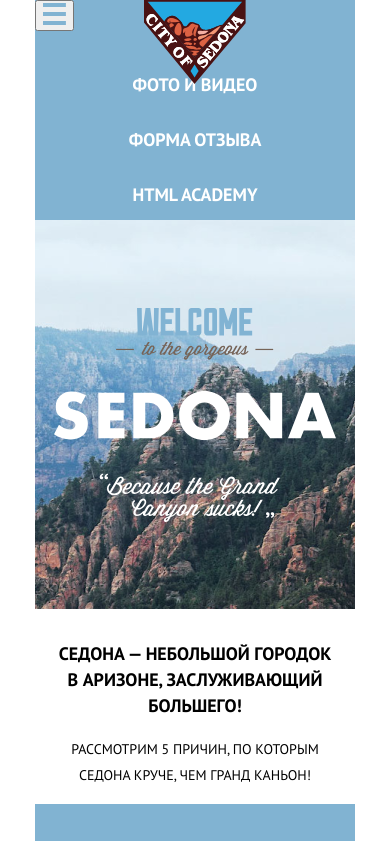
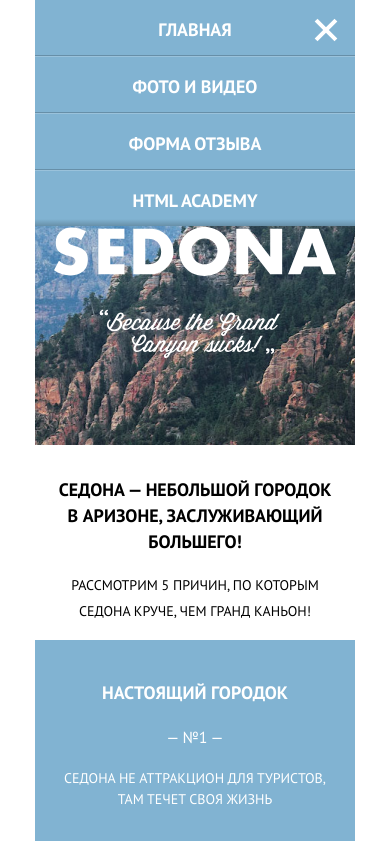
Before and after one commit to pxfzzstg/1810663-sedona-24, a website: page source/index.html in a window 390 px wide. Both pictures are taken after a click on the button "Открыть меню". Shown: the top 841 px of the page. Drawn offline with nearby package versions, Linux system fonts and the light colour scheme; files that its build step writes are made by us from their sources.

Commit message:
5.7. Декоративные элементы главной страницы: Add style for main-nav

```diff
--- a/source/index.html
+++ b/source/index.html
@@ -12,11 +12,12 @@
         <a class="page-header__logo">
           <img src="img/logotype-mobile.svg" width="102" height="84" alt="Седона">
         </a>
-        <nav class="main-nav">
-          <button class="main-nav__toggle" type="button">
-            <img src="img/icon-menu.svg" width="23" height="22" alt="Закрыть">
-            <span class="visually-hidden">Открыть меню</span>
-          </button>
+        <nav class="main-nav main-nav--closed main-nav--nojs">
+          <div class="main-nav__toggle_wrapper">
+            <button class="main-nav__toggle" type="button">
+              <span class="visually-hidden">Открыть меню</span>
+            </button>
+          </div>
           <ul class="main-nav__list site-list">
             <li class="site-list__item site-list__item--active">
               <a class="site-list__link">
@@ -214,5 +215,21 @@
         </div>
       </footer>
     </div>
+    <script>
+      var navMain = document.querySelector('.main-nav');
+      var navToggle = document.querySelector('.main-nav__toggle');
+
+      navMain.classList.remove('main-nav--nojs');
+
+      navToggle.addEventListener('click', function () {
+        if (navMain.classList.contains('main-nav--closed')) {
+          navMain.classList.remove('main-nav--closed');
+          navMain.classList.add('main-nav--opened');
+        } else {
+          navMain.classList.remove('main-nav--opened');
+          navMain.classList.add('main-nav--closed');
+        }
+      });
+    </script>
   </body>
 </html>
--- a/source/sass/blocks/main-nav.scss
+++ b/source/sass/blocks/main-nav.scss
@@ -1,7 +1,134 @@
+.main-nav__toggle_wrapper {
+  @media (max-width: $mobile-width-only) {
+    height: 56px;
+  }
+}
+
 .main-nav__toggle {
   position: absolute;
+  display: block;
+  width: 23px;
+  height: 22px;
+  top: 17px;
+  right: 20px;
+  padding: 0;
+  border: none;
+  background-color: transparent;
+  cursor: pointer;
 
   @media (min-width: $tablet-width) {
     display: none;
   }
 }
+
+.main-nav--closed .main-nav__toggle::before {
+  content: "";
+  position: absolute;
+  top: 0;
+  left: 0;
+  width: 23px;
+  height: 4px;
+  background-color: $color-bg-secondary;
+  box-shadow:
+    0 9px 0 0 $color-bg-secondary,
+    0 18px 0 0 $color-bg-secondary;
+}
+
+.main-nav--closed .main-nav__toggle:hover::before {
+  opacity: 0.6;
+}
+
+.main-nav--closed .main-nav__toggle:active::before {
+  opacity: 0.3;
+}
+
+.main-nav--closed {
+  @media (max-width: $mobile-width-only) {
+    .site-list__item {
+      display: none;
+    }
+  }
+}
+
+.main-nav--opened .main-nav__toggle {
+  &::before,
+  &::after {
+    content: "";
+    position: absolute;
+    left: 0;
+    width: 28px;
+    height: 4px;
+    background-color: $color-bg;
+    z-index: 3;
+  }
+
+  &::before {
+    transform: rotate(45deg);
+  }
+
+  &::after {
+    transform: rotate(-45deg);
+  }
+}
+
+.main-nav--opened .main-nav__toggle:hover {
+  &::before,
+  &::after {
+    opacity: 0.6;
+  }
+}
+
+.main-nav--opened .main-nav__toggle:active {
+  &::before,
+  &::after {
+    opacity: 0.3;
+  }
+}
+
+.main-nav--opened {
+  @media (max-width: $mobile-width-only) {
+    .main-nav__list {
+      position: absolute;
+      top: 0;
+      width: 320px;
+      z-index: 2;
+    }
+
+    & .site-list__item:not(:first-of-type) {
+      border-top: 1px solid rgba(255, 255, 255, 0.2);
+    }
+
+    & .site-list__item:not(:last-of-type) {
+      border-bottom: 1px solid rgba(1, 1, 1, 0.2);
+    }
+
+    .site-list__item:last-of-type::after {
+      position: absolute;
+      content: "";
+      display: block;
+      width: 320px;
+      height: 7px;
+      background: linear-gradient(180deg, rgba(0, 0, 0, 0) 0%, rgba(0, 0, 0, 0.2) 100%);
+      bottom: 0;
+    }
+
+    & .site-list__link[href]:hover {
+      background-color: $color-bg-secondary-hover;
+    }
+
+    & .site-list__link[href]:active {
+      background-color: $color-bg-secondary-active;
+      opacity: 0.3;
+    }
+  }
+}
+
+.main-nav--nojs {
+  .main-nav__toggle {
+    display: none;
+  }
+
+  .main-nav__list {
+    position: static;
+  }
+}
--- a/source/sass/blocks/page-header.scss
+++ b/source/sass/blocks/page-header.scss
@@ -6,4 +6,5 @@
   position: absolute;
   left: 50%;
   transform: translateX(-50%);
+  z-index: 2;
 }
--- a/source/sass/blocks/page-main.scss
+++ b/source/sass/blocks/page-main.scss
@@ -1,4 +1,5 @@
 .page-main__image {
+  position: relative;
   width: 320px;
   height: 389px;
   background-color: $color-bg-secondary;
--- a/source/sass/blocks/site-list.scss
+++ b/source/sass/blocks/site-list.scss
@@ -15,10 +15,10 @@
   font-weight: bold;
   text-transform: uppercase;
   text-align: center;
-  padding-top: 10px;
-  padding-bottom: 5px;
 
   @media (min-width: $tablet-width) {
+    font-size: 14px;
+    line-height: 26px;
     background-color: $color-bg;
     width: 20%;
 
@@ -29,9 +29,42 @@
 }
 
 .site-list__link {
+  display: block;
+  padding-top: 10px;
+  padding-bottom: 5px;
   color: $color-text-secondary;
 
   @media (min-width: $tablet-width) {
     color: $color-text;
+    padding-top: 16px;
+    padding-bottom: 14px;
   }
 }
+
+.site-list__link[href] {
+  @media (min-width: $tablet-width) {
+    &:hover {
+      color: $color-bg-secondary;
+    }
+
+    &:active {
+      color: #000000;
+      opacity: 0.3;
+    }
+  }
+}
+
+.site-list__item--active .site-list__link {
+  @media (min-width: $tablet-width) {
+    color: #766357;
+
+    &:hover {
+      color: #766357;
+    }
+
+    &:active {
+      color: #766357;
+      opacity: 1;
+    }
+  }
+}
--- a/source/sass/constants.scss
+++ b/source/sass/constants.scss
@@ -1,5 +1,7 @@
 $color-bg: #ffffff;
 $color-bg-secondary: #81b3d2;
+$color-bg-secondary-hover: #669ec0;
+$color-bg-secondary-active: #5496bd;
 $color-bg-tertiary: #eeeeee;
 $color-bg-form-control: #f2f2f2;
 
```
